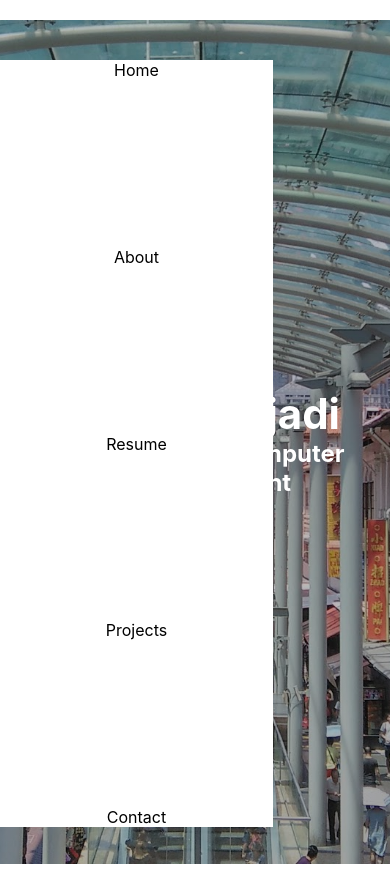
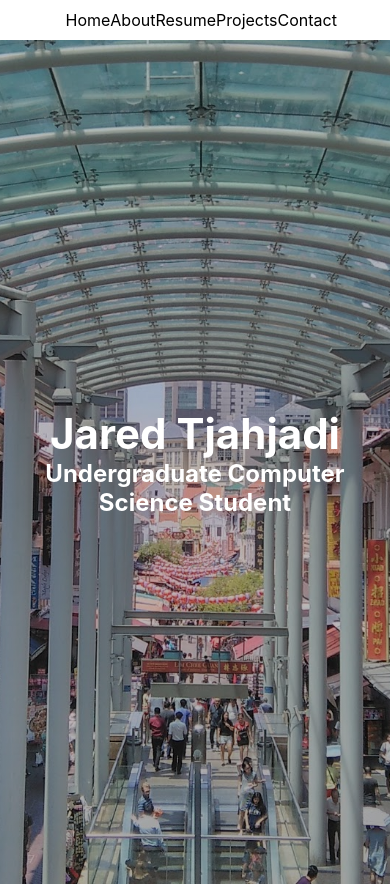
Before and after one commit to jaredtjahjadi/jaredtjahjadi.github.io, a React (Create React App) app: page /about in a window 390 px wide. Shown: the top 886 px of the page. Built offline with nearby package versions, Linux system fonts and the light colour scheme.

Commit message:
Removed attempt at responsive navbar while I try to figure it out

```diff
--- a/src/App.scss
+++ b/src/App.scss
@@ -27,36 +27,6 @@ nav {
   }
 
   .active { color: red; } //Changes text color in navbar when page is on specific element
-
-  .hamburger {
-    right: 25px;
-    display: none;
-  }
-}
-
-// Responsive navbar
-@media screen and (max-width: 768px) {
-  nav {
-    ul {
-      position: absolute;
-      top: 60px;
-      left: 0;
-      flex-direction: column;
-      width: 100%;
-      height: calc(100vh - 77px);
-      background-color: white;
-      border-top: 1px solid block;
-    }
-
-    li {
-      text-align: center;
-      margin: 0;
-    }
-
-    li:hover { background-color: #eee; }
-  }
-
-  .hamburger { display: block; }
 }
 
 // Hero section
@@ -204,3 +174,7 @@ nav {
   .social-icons { margin: 20px 0px; }
   .icon { margin: 0px 2.5px; }
 }
+
+@media screen and (max-width: 768px) {
+  .about { max-width: 90%; }
+}
--- a/src/Navbar.js
+++ b/src/Navbar.js
@@ -11,11 +11,6 @@ export default function Navbar() {
                 <li><Link to="projects" spy smooth duration={500}>Projects</Link></li>
                 <li><Link to="contact" spy smooth duration={500}>Contact</Link></li>
             </ul>
-            <button className="hamburger">
-                <svg xmlns="http://www.w3.org/2000/svg" className="h-5 w-5" viewBox="0 0 20 20" fill="white">
-                    <path fillRule="evenodd" d="M3 5a1 1 0 011-1h12a1 1 0 110 2H4a1 1 0 01-1-1zM3 10a1 1 0 011-1h12a1 1 0 110 2H4a1 1 0 01-1-1zM9 15a1 1 0 011-1h6a1 1 0 110 2h-6a1 1 0 01-1-1z" clipRule="evenodd" />
-                </svg>
-            </button>
         </nav>
     )
 }
```
